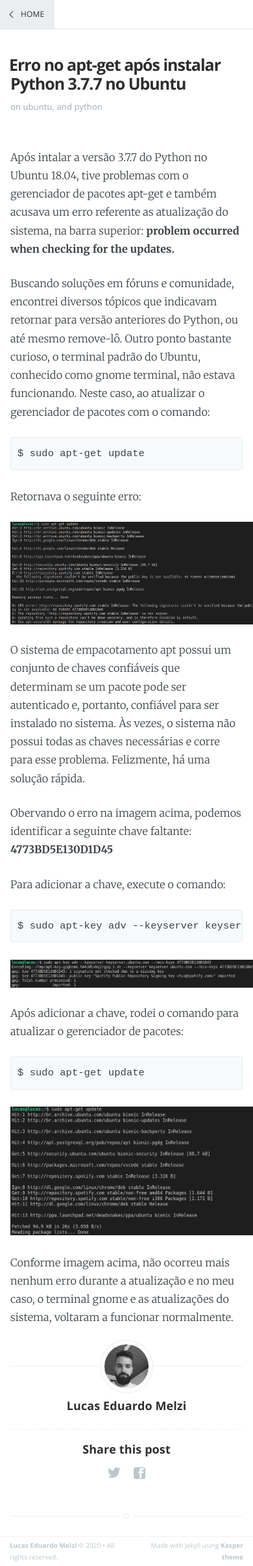
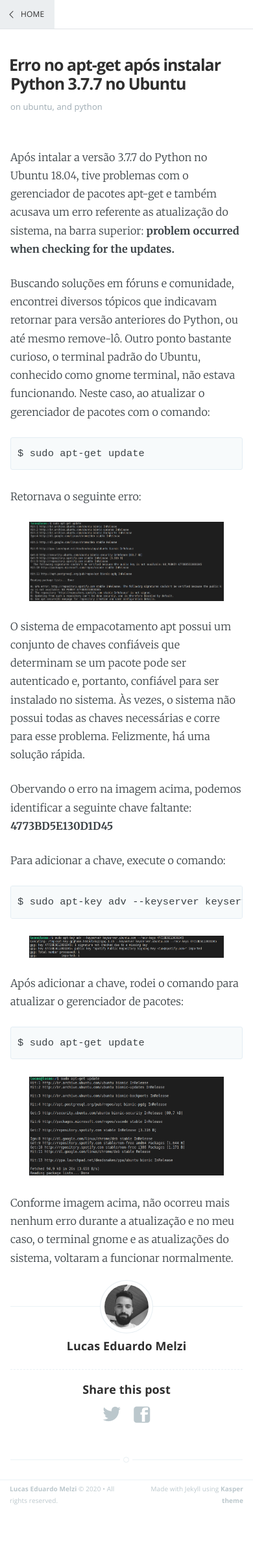
Before and after one commit to melzilucas/melzilucas.github.io, a Jekyll site: the page built from _posts/2020-04-12-Erro-no-apt-get-apos-instalar-Python3.7.7-no-Ubuntu.markdown, in a window 390 px wide. Shown: the whole page at 65% size. Built offline with Jekyll 4.4.1, drawn with Linux system fonts in a browser that asks for light colours; after the commit the page ends 2323 px from its top, so only the background shows below that.

Commit message:
Responsive mode posts images

```diff
--- a/assets/css/screen.css
+++ b/assets/css/screen.css
@@ -981,10 +981,11 @@
     margin: 1rem 1.6rem 1.6rem 0;
     color: #BBC7CC;
     text-decoration: none;
+    font-size: 25px;
 }
 
 .post-footer .share a:hover {
-    color: #50585D;
+    color:rgb(29, 161, 242);
 }
 
 /* The subscribe icon on the footer */
@@ -1723,10 +1724,23 @@
     .archive-template .main-header .page-description {
         display: none;
     }
-
-}
-
-
+    .post-content p .image-post {
+        max-width: 380px;
+        margin: 0 auto;
+    }
+
+}
+
+/* ==========================================================================
+   11. Media Queries - Smaller than 400px
+   ========================================================================== */
+   @media only screen and (max-width: 400px) {
+
+    .post-content p .image-post {
+        max-width: 300px;
+        margin: 0 auto;
+    }
+}
 /* ==========================================================================
    12. Animations
    ========================================================================== */
```
